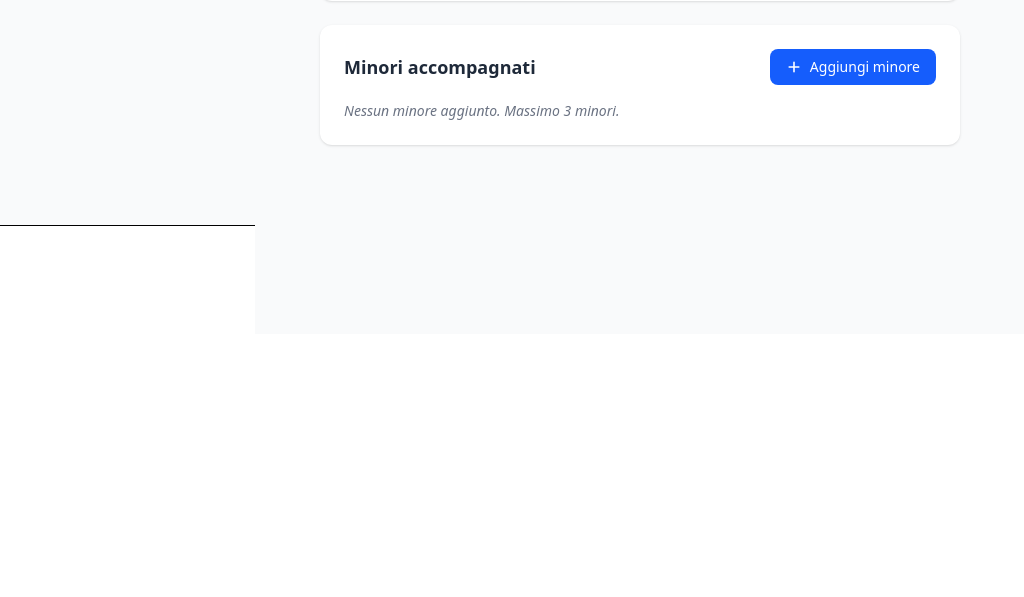
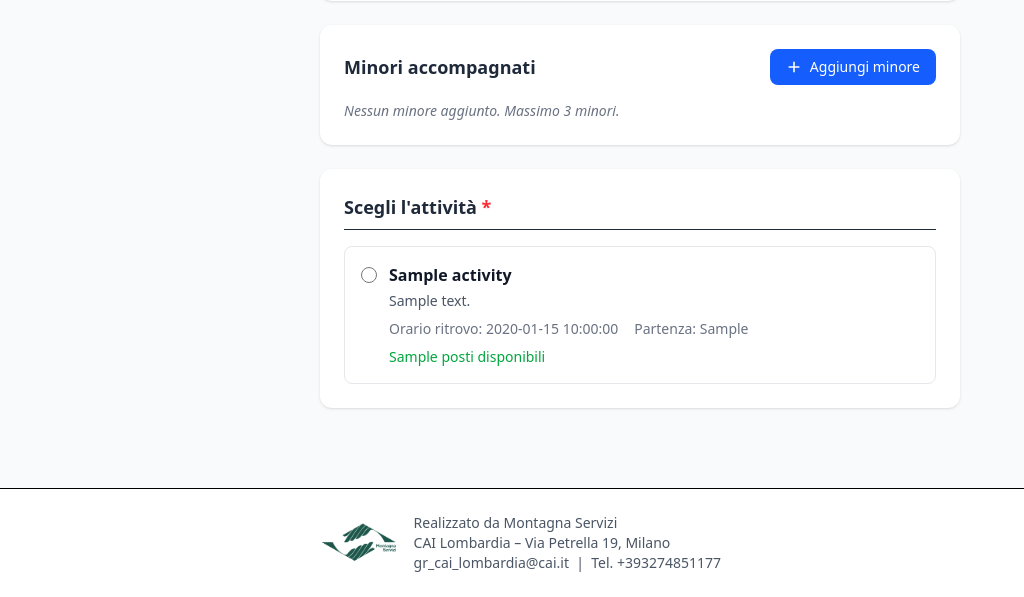
Before and after one commit to piccioli/grmrl, a Laravel app: template resources/views/registration/form.blade.php in a window 1280 px wide. Shown: the part 834-1431 px from the top of the page, without its empty margins (0-1024 px from the left). Before the commit the page ends 1060 px from the top, so only its background shows below. Run offline with Laravel 12, Linux system fonts and the light colour scheme; the template is opened without the code that fills it: most values are stand-ins (such as "Sample title", 1, 10 or a date in 2020); style sheets or scripts are compiled from the project's sources.

Commit message:
feat: US-011 - Form frontend – Selezione attività con posti disponibili

```diff
--- a/resources/views/registration/form.blade.php
+++ b/resources/views/registration/form.blade.php
@@ -368,9 +368,61 @@
             </template>
         </div>
 
-        {{-- Placeholder per US-011 (attività) --}}
+    </div>{{-- end x-data minori --}}
 
-    </div>{{-- end x-data minori --}}
+    {{-- Selezione attività --}}
+    <div class="mt-6 bg-white rounded-xl shadow-sm p-6">
+        <h3 class="text-lg font-semibold text-gray-800 border-b pb-2 mb-4">Scegli l'attività <span class="text-red-500">*</span></h3>
+
+        @error('activity_id')
+            <p class="text-red-500 text-xs mb-3">{{ $message }}</p>
+        @enderror
+
+        <div class="space-y-3">
+            @foreach ($activities as $activity)
+                @php
+                    $spots = $activity['available_spots'];
+                    $isFull = $activity['is_full'];
+                    $oldId = old('activity_id');
+                @endphp
+                <label class="block cursor-pointer {{ $isFull ? 'opacity-60 cursor-not-allowed' : '' }}">
+                    <div class="flex items-start gap-3 border rounded-lg p-4 transition-colors
+                        {{ $isFull ? 'bg-gray-50 border-gray-200' : 'hover:border-blue-400 hover:bg-blue-50 border-gray-200' }}
+                        {{ $oldId == $activity['id'] ? 'border-blue-500 bg-blue-50' : '' }}
+                    ">
+                        <input
+                            type="radio"
+                            name="activity_id"
+                            value="{{ $activity['id'] }}"
+                            {{ $isFull ? 'disabled' : '' }}
+                            {{ $oldId == $activity['id'] ? 'checked' : '' }}
+                            required
+                            class="mt-1 w-4 h-4 text-blue-600 border-gray-300 focus:ring-blue-500 shrink-0"
+                        >
+                        <div class="flex-1 min-w-0">
+                            <p class="font-bold text-gray-900">{{ $activity['name'] }}</p>
+                            <p class="text-sm text-gray-600 mt-1">{{ $activity['description'] }}</p>
+                            <div class="flex flex-wrap gap-x-4 gap-y-1 mt-2 text-sm text-gray-500">
+                                <span><span class="font-medium">Orario ritrovo:</span> {{ $activity['meeting_time'] }}</span>
+                                <span><span class="font-medium">Partenza:</span> {{ $activity['meeting_place'] }}</span>
+                            </div>
+                            <p class="mt-2 text-sm font-medium
+                                {{ $isFull ? 'text-red-600' : ($spots <= 5 ? 'text-orange-500' : 'text-green-600') }}"
+                            >
+                                @if ($isFull)
+                                    Attività al completo
+                                @elseif ($spots <= 5)
+                                    Solo {{ $spots }} {{ $spots === 1 ? 'posto disponibile' : 'posti disponibili' }}
+                                @else
+                                    {{ $spots }} posti disponibili
+                                @endif
+                            </p>
+                        </div>
+                    </div>
+                </label>
+            @endforeach
+        </div>
+    </div>
 
 </form>
 @endsection
```
Also changed, not shown: app/Http/Controllers/RegistrationController.php (+15 -1 lines), tests/Feature/ExampleTest.php (+3 -1 lines).
